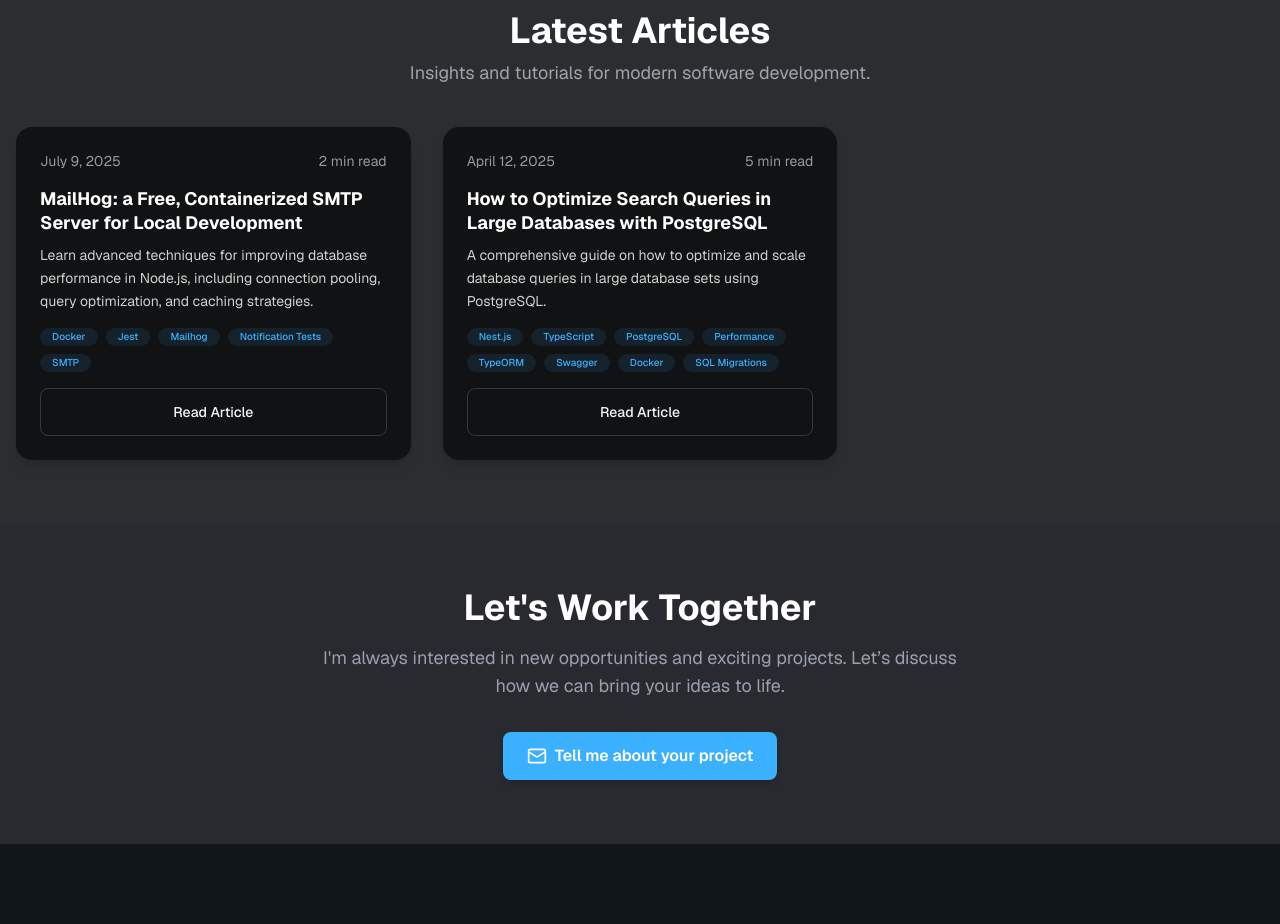
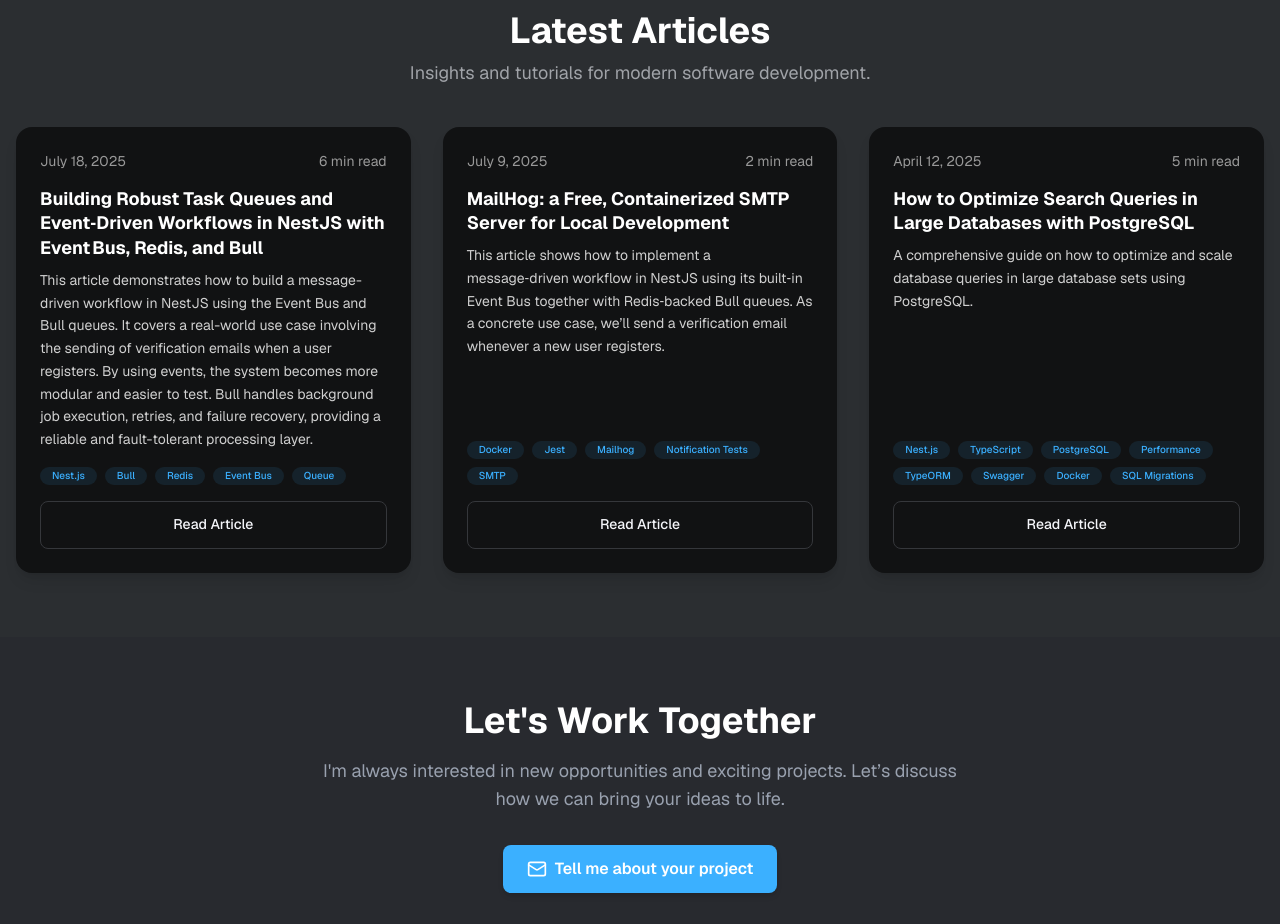
Before and after one commit to venuziano/portfolio, a Next.js app: page / in a window 1280 px wide. Shown: the part 4120-5044 px from the top of the page. Before the commit the page ends 4964 px from the top, so only its background shows below. Built offline with nearby package versions, Linux system fonts and the light colour scheme; no server answers.

Commit message:
ADD: Add ga tracker when reproducing about me video; Add article

```diff
--- a/src/app/api/monitoring/route.ts
+++ b/src/app/api/monitoring/route.ts
@@ -1,5 +1,4 @@
 import { NextRequest, NextResponse } from 'next/server';
-// import * as Sentry from "@sentry/nextjs";
 import { cookies } from 'next/headers';
 
 const MEASUREMENT_ID = process.env.NEXT_PUBLIC_GOOGLE_ANALYTICS_ID;
@@ -20,7 +19,7 @@ export async function POST(req: NextRequest) {
     return NextResponse.json({ message: 'GA ID or API Secret missing' }, { status: 500 });
   }
 
-  const { category, action, label, page, fileName, fileSize } = await req.json();
+  const { category, action, page } = await req.json();
 
   const payload = {
     client_id: await getClientId(),
@@ -30,15 +29,9 @@ export async function POST(req: NextRequest) {
         page_location: page || undefined,
         debug_mode: 1,
         category: category,
-        label: label || '',
-        ...(fileName && fileSize && {
-          file_info: `${fileName}_FILE_SIZE:_${fileSize}`
-        })
       }
     }]
   };
-
-
 
   try {
     const response = await fetch(
@@ -58,7 +51,6 @@ export async function POST(req: NextRequest) {
 
     return NextResponse.json({ message: 'Event Sent Successfully' });
   } catch (error) {
-    // Sentry.captureException(error);
     console.log('error', error)
     return NextResponse.json({ message: 'Error Sending Event' }, { status: 500 });
   }
--- a/src/components/AboutSection.tsx
+++ b/src/components/AboutSection.tsx
@@ -1,6 +1,10 @@
+import { useGA } from "@/hooks/useGA";
 import React from "react";
 
 export default function AboutSection() {
+  const { recordGa } = useGA();
+
+
   return (
     <section className="w-full py-16 bg-[#282a2f]">
       <div className="max-w-7xl mx-auto px-4 flex flex-col gap-12">
@@ -11,6 +15,7 @@ export default function AboutSection() {
             <div className="aspect-video w-full rounded-2xl overflow-hidden shadow-lg">
               <video
                 className="w-full h-full object-cover"
+                onPlay={() => recordGa({ category: 'Interaction', action: 'about-me-video' })}
                 controls
                 src={`${process.env.NEXT_PUBLIC_CND_URL}intro-video.mp4`}
                 controlsList="nodownload"
--- a/src/components/LatestArticles.tsx
+++ b/src/components/LatestArticles.tsx
@@ -2,17 +2,27 @@ import React from "react";
 
 const articles = [
   {
-    id: 1,
+    id: 13,
+    title: "Building Robust Task Queues and Event‑Driven Workflows in NestJS with Event Bus, Redis, and Bull",
+    date: "July 18, 2025",
+    readTime: "6 min read",
+    description:
+      "This article demonstrates how to build a message-driven workflow in NestJS using the Event Bus and Bull queues. It covers a real-world use case involving the sending of verification emails when a user registers. By using events, the system becomes more modular and easier to test. Bull handles background job execution, retries, and failure recovery, providing a reliable and fault-tolerant processing layer.",
+    tags: ["Nest.js", "Bull", "Redis", "Event Bus", "Queue"],
+    url: "https://dev.to/venuziano/mailhog-a-free-containerized-smtp-server-for-local-development-mea",
+  },
+  {
+    id: 2,
     title: "MailHog: a Free, Containerized SMTP Server for Local Development",
     date: "July 9, 2025",
     readTime: "2 min read",
     description:
-      "Learn advanced techniques for improving database performance in Node.js, including connection pooling, query optimization, and caching strategies.",
+      "This article shows how to implement a message‑driven workflow in NestJS using its built‑in Event Bus together with Redis‑backed Bull queues. As a concrete use case, we’ll send a verification email whenever a new user registers.",
     tags: ["Docker", "Jest", "Mailhog", "Notification Tests", "SMTP"],
     url: "https://dev.to/venuziano/mailhog-a-free-containerized-smtp-server-for-local-development-mea",
   },
   {
-    id: 2,
+    id: 1,
     title: "How to Optimize Search Queries in Large Databases with PostgreSQL",
     date: "April 12, 2025",
     readTime: "5 min read",
--- a/src/hooks/useGA.tsx
+++ b/src/hooks/useGA.tsx
@@ -1,13 +1,9 @@
 import { useEffect } from "react";
 import ReactGA from "react-ga4";
-// import * as Sentry from "@sentry/nextjs";
 
 export interface IRecordGAReturnProperties {
   category: string
   action: string
-  label?: string
-  fileName?: string
-  fileSize?: string
 }
 
 const GA_TRACKING_ID = process.env.NEXT_PUBLIC_GOOGLE_ANALYTICS_ID;
@@ -43,5 +39,22 @@ export const useGA = () => {
     }
   };
 
-  return { logPageView };
+  const recordGa = async (properties: IRecordGAReturnProperties): Promise<void> => {
+    try {
+      await fetch('/api/monitoring', {
+        method: 'POST',
+        headers: {
+          'Content-Type': 'application/json',
+        },
+        body: JSON.stringify({
+          category: properties.category,
+          action: properties.action,
+        }),
+      });
+    } catch (error) {
+      console.error('GA Event Error:', error);
+    }
+  };
+
+  return { logPageView, recordGa };
 };
```
